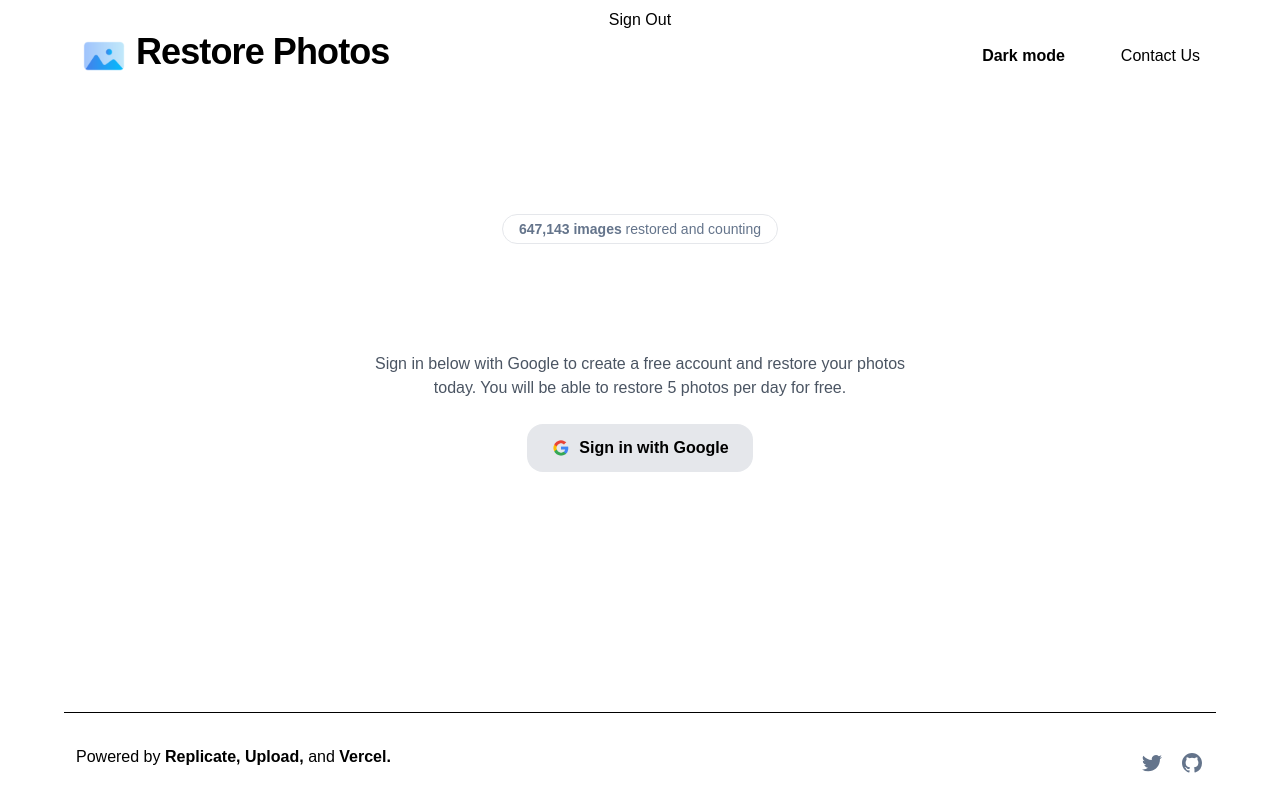
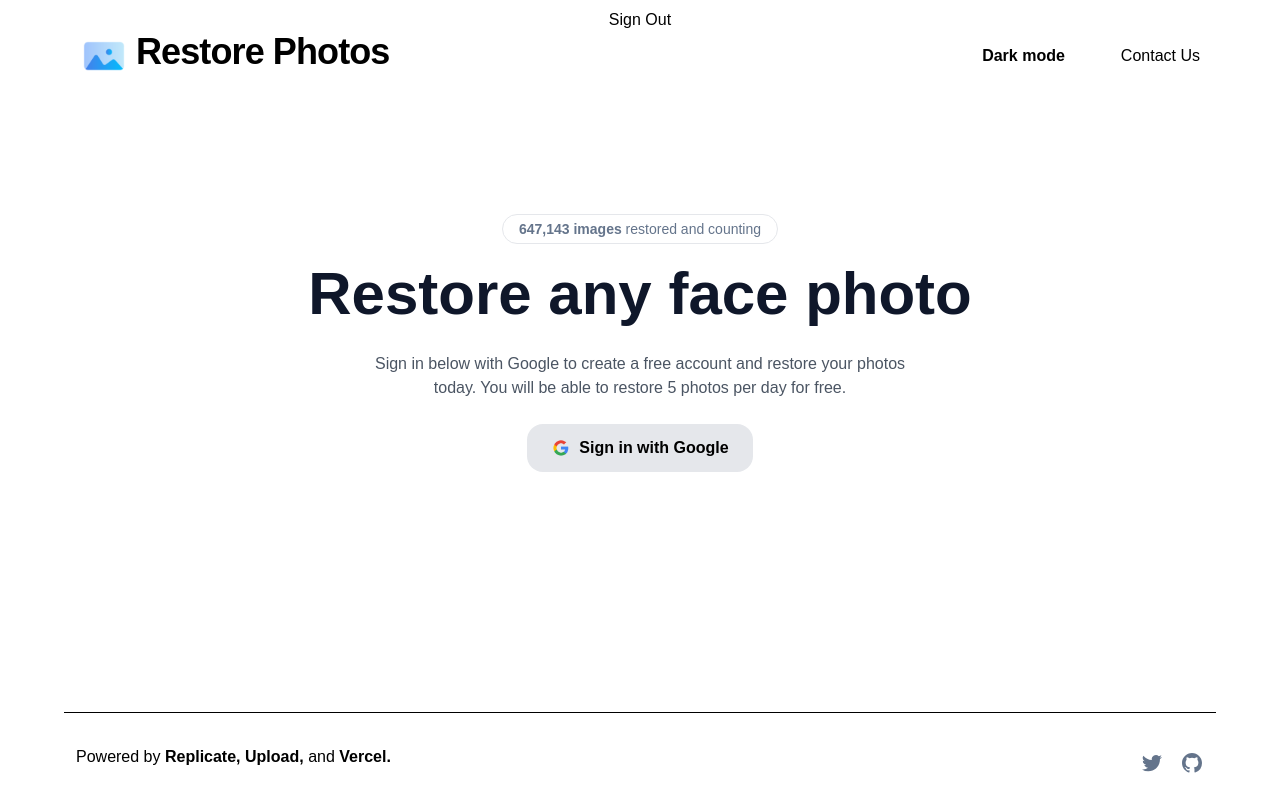
Before and after one commit to YounGio9/RestorePhotos, a Next.js app: page /restore in a window 1280 px wide. Built offline with nearby package versions, Linux system fonts and the light colour scheme; no server answers; a web font is replaced by a local one; what @tensorflow/tfjs, nsfwjs, uploader would draw is missing.

Commit message:
Using mongoDB instead of psql

```diff
--- a/package.json
+++ b/package.json
@@ -16,6 +16,7 @@
     "@upstash/ratelimit": "^0.3.10",
     "@upstash/redis": "^1.19.1",
     "@vercel/analytics": "^0.1.9-beta.4",
+    "bson": "^5.1.0",
     "next": "latest",
     "next-auth": "^4.20.1",
     "nsfwjs": "^2.4.2",
--- a/pages/restore.tsx
+++ b/pages/restore.tsx
@@ -117,7 +117,7 @@ const Home: NextPage = () => {
           <span className="font-semibold">647,143 images</span> restored and
           counting
         </a>
-        <h1 className="mx-auto max-w-4xl text-black font-display dark:text-white text-4xl font-bold tracking-normal text-slate-900 sm:text-6xl mb-5">
+        <h1 className="dark:text-slate-900 text-white  mx-auto max-w-4xl font-display text-4xl font-bold tracking-normal sm:text-6xl mb-5">
           Restore any face photo
         </h1>
         {status === "authenticated" && data && (
```
Also changed, not shown: 2 other files (tests, documents, lock files or other folders).
